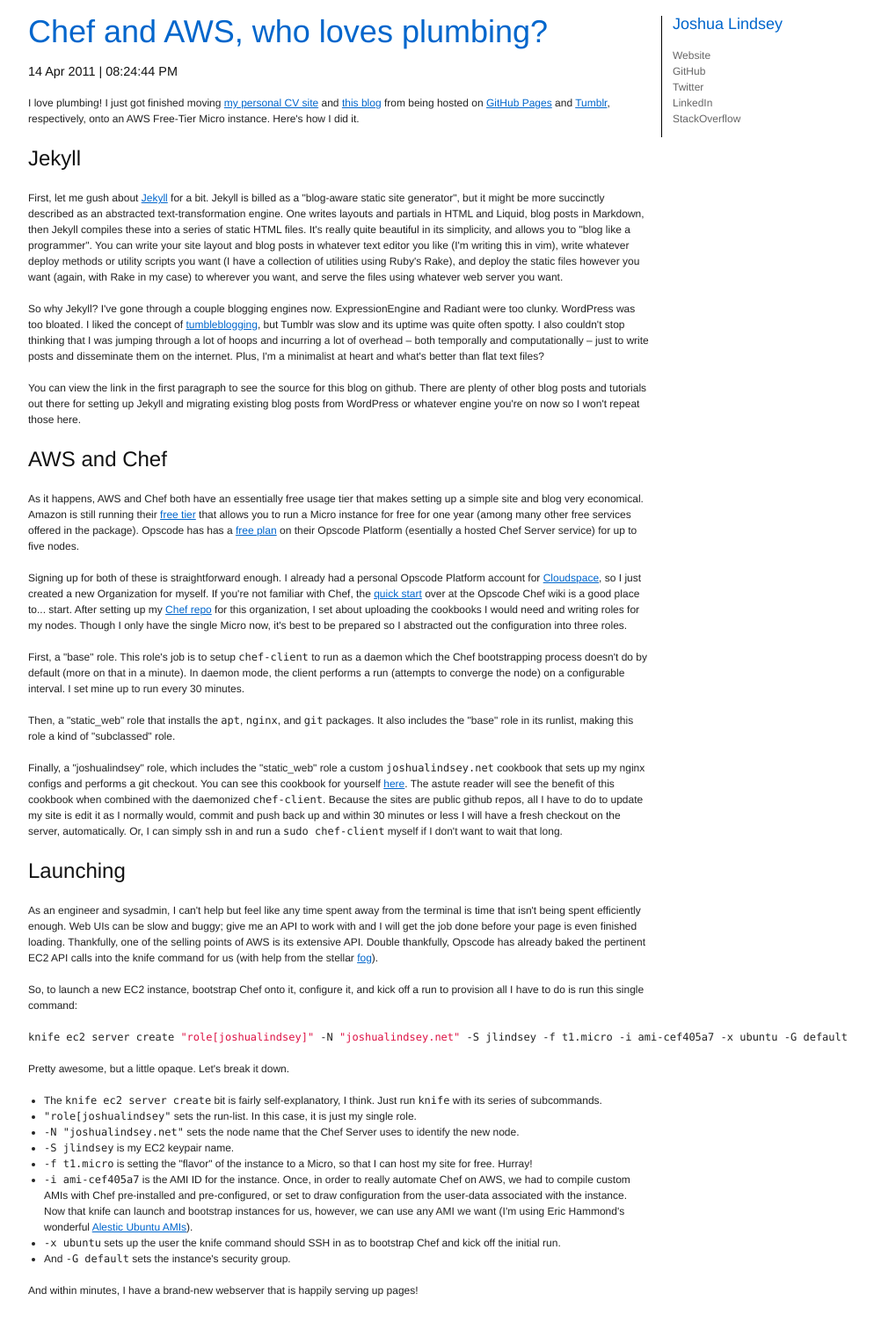
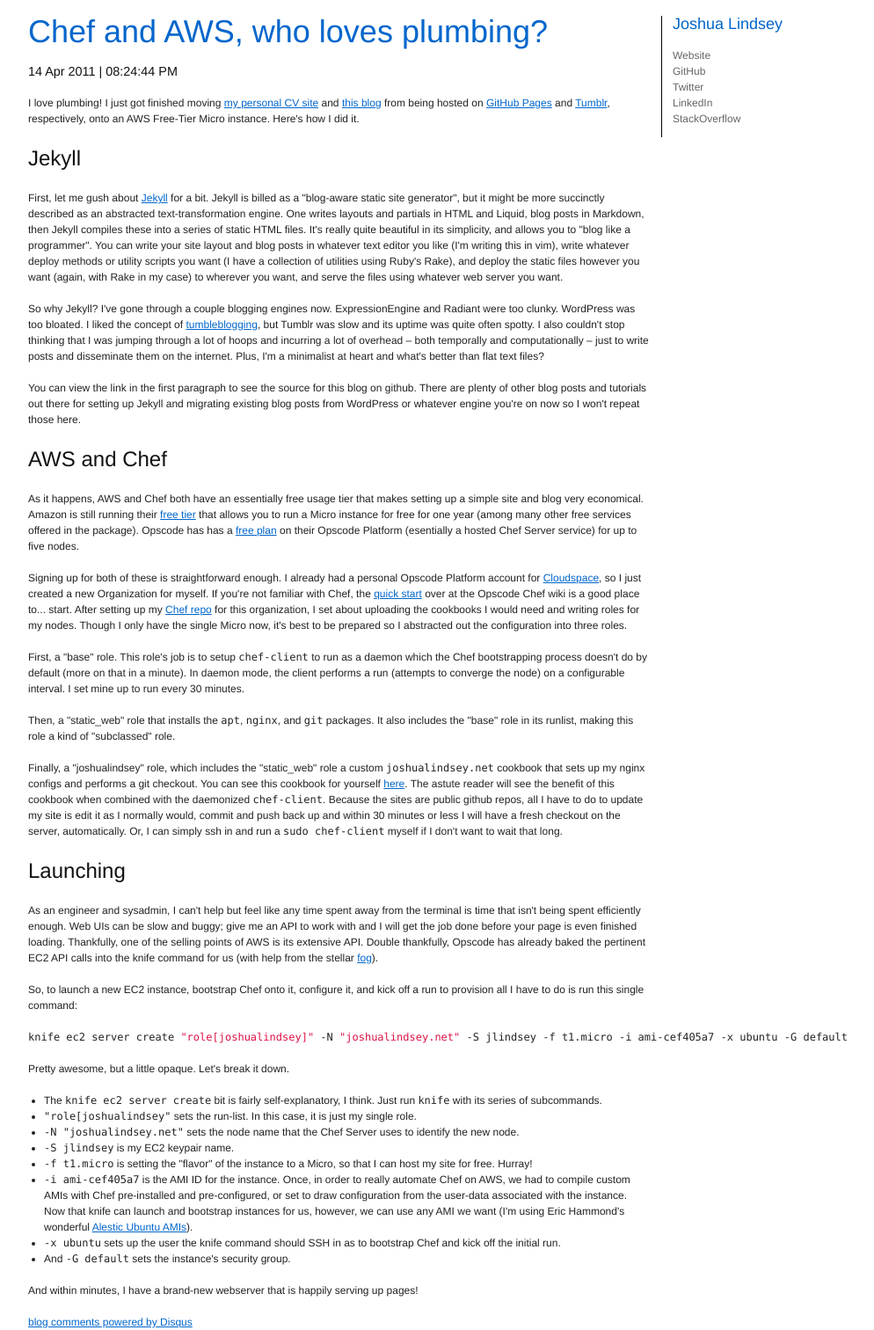
Before and after one commit to jlindsey/blog, a Jekyll site: the page public/2011-04-14/chef-and-aws-who-loves-plumbing/index.html, which Jekyll copies as it is, in a window 1280 px wide. Shown: the whole page at 88% size, without its empty margins (133-1127 px from the left). Built offline with Jekyll 4.4.1, drawn with Linux system fonts in a browser that asks for light colours; Markdown is read by kramdown in place of the engine named in the settings; comment, search, counter and statistics services are not loaded; some of the changed lines change nothing that is shown.

Commit message:
Regenerated for Thu Apr 14 22:08:14 EDT 2011

```diff
--- a/public/2011-04-14/chef-and-aws-who-loves-plumbing/index.html
+++ b/public/2011-04-14/chef-and-aws-who-loves-plumbing/index.html
@@ -95,6 +95,24 @@
 <p>And within minutes, I have a brand-new webserver that is happily serving up pages!</p>
 
 
+<div id="disqus_thread"></div>
+<script type="text/javascript">
+    /* * * CONFIGURATION VARIABLES: EDIT BEFORE PASTING INTO YOUR WEBPAGE * * */
+  var disqus_shortname = 'joshualindsey'; // required: replace example with your forum shortname
+
+  // The following are highly recommended additional parameters. Remove the slashes in front to use.
+  var disqus_identifier = '/2011-04-14/chef-and-aws-who-loves-plumbing';
+  // var disqus_url = 'http://example.com/permalink-to-page.html';
+
+  /* * * DON'T EDIT BELOW THIS LINE * * */
+  (function() {
+   var dsq = document.createElement('script'); dsq.type = 'text/javascript'; dsq.async = true;
+   dsq.src = 'http://' + disqus_shortname + '.disqus.com/embed.js';
+   (document.getElementsByTagName('head')[0] || document.getElementsByTagName('body')[0]).appendChild(dsq);
+   })();
+</script>
+<noscript>Please enable JavaScript to view the <a href="http://disqus.com/?ref_noscript">comments powered by Disqus.</a></noscript>
+<a href="http://disqus.com" class="dsq-brlink">blog comments powered by <span class="logo-disqus">Disqus</span></a>
 
       </div>
 
```
